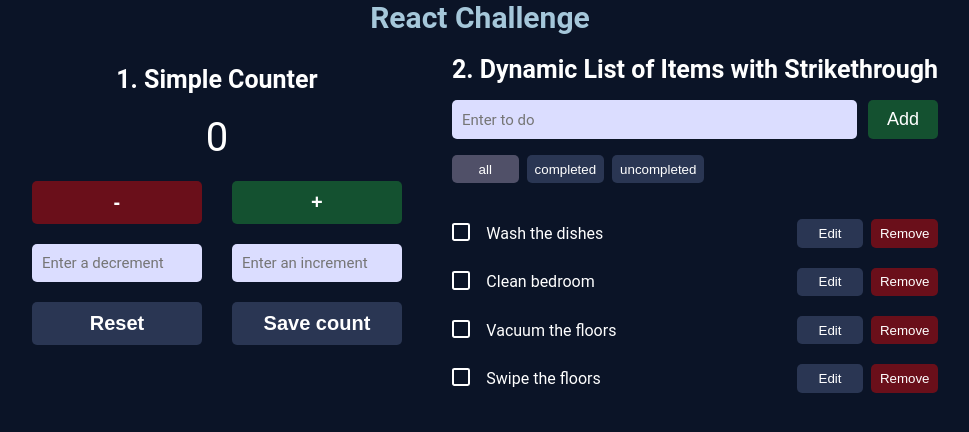
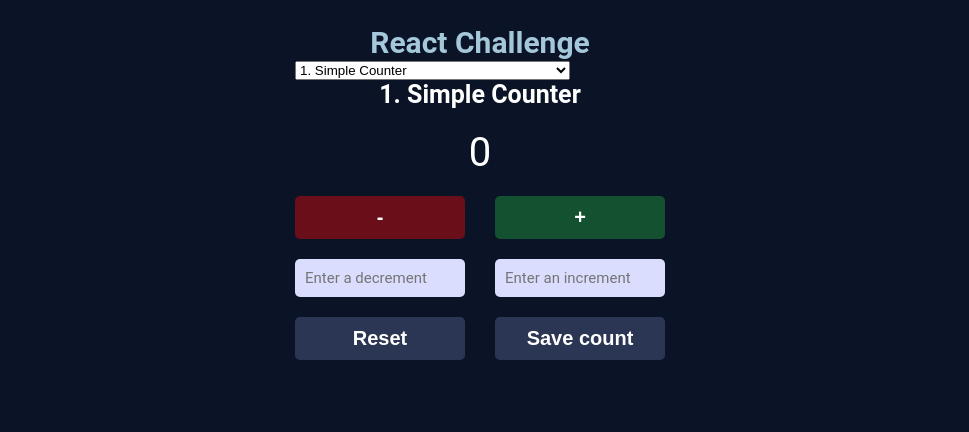
Before and after one commit to annieremeeva/react-challenge, a React (Vite) app: page / in a window 1280 px wide. Shown: the top 432 px of the page, without its empty margins (160-1129 px from the left). Built offline with nearby package versions, Linux system fonts and the light colour scheme.

Commit message:
color picker started

```diff
--- a/src/App.jsx
+++ b/src/App.jsx
@@ -1,15 +1,43 @@
 import './styles/index.sass'
 import SimpleCounter from "./components/simpleCounter.jsx";
 import ToDoList from "./components/toDoList/toDoList.jsx";
+import ColorPicker from "./components/colorPicker.jsx";
+import {useState} from "react";
 
 function App() {
+    const puzzles = [
+        {
+            value: '1',
+            name: '1. Simple Counter',
+            component: <SimpleCounter />,
+        },
+        {
+            value: '2',
+            name: '2. Dynamic List of Items with Strikethrough',
+            component: <ToDoList/>
+        },
+        {
+            value: '3',
+            name: '3. Color Picker',
+            component: <ColorPicker/>
+        }
+    ]
+    const [puzzle, setPuzzle] = useState(puzzles[0])
 
+    const handlePuzzleChange = (event) => {
+        console.log(event.target.value)
+        const filteredPuzzles = puzzles.filter((item) =>item.value === event.target.value)
+        console.log(filteredPuzzles)
+        setPuzzle(() => filteredPuzzles[0])
+    }
     return (
         <>
             <h1>React Challenge</h1>
+            <select onChange={(e) => handlePuzzleChange(e)} id="puzzles">{
+                puzzles.map((item, i) =>  <option key={i}  value={item.value}>{item.name}</option>)}
+            </select>
             <div className="main-wrapper">
-          <SimpleCounter/>
-          <ToDoList/>
+                {puzzle.component}
             </div>
 
         </>
--- /dev/null
+++ b/src/components/colorPicker.jsx
@@ -0,0 +1,24 @@
+import React, {useState} from 'react';
+
+function ColorPicker() {
+    const [color, setColor] = useState('#ffffff')
+    const initialRecentColors = [];
+    const [recentColors, setRecentColors] = useState(initialRecentColors);
+    const handleRecentColors = () => {
+        if (recentColors[0] !== color) {
+        setRecentColors( recentColors.length < 10  ? [color, ...recentColors] :[color, ...recentColors].slice(0, -1) );
+        }
+    }
+    return (
+        <div>
+            <div>
+                <input class="color-picker__input" value={color} onBlur={handleRecentColors} onChange={(e) => setColor(e.target.value)} type="color"/>
+
+                {color}
+            </div>
+            {recentColors}
+        </div>
+    );
+}
+
+export default ColorPicker;
--- /dev/null
+++ b/src/styles/_color-picker.sass
@@ -0,0 +1,5 @@
+.color-picker
+    &__input
+        background: none
+        width: 50px
+        height: 50px
--- a/src/styles/_simple-counter.sass
+++ b/src/styles/_simple-counter.sass
@@ -4,7 +4,6 @@
     flex-direction: column
     align-items: center
     gap: 20px
-    padding: 30px
     div
         display: flex
         gap: 30px
--- a/src/styles/_todo-list.sass
+++ b/src/styles/_todo-list.sass
@@ -3,7 +3,6 @@
     display: flex
     flex-direction: column
     gap: 1rem
-    padding: 20px
     &__todo
         display: flex
         gap: 1em
--- a/src/styles/index.sass
+++ b/src/styles/index.sass
@@ -1,5 +1,6 @@
 @use 'simple-counter'
 @use 'todo-list'
+@use 'color-picker'
 @use 'colors' as *
 *
     box-sizing: border-box
@@ -14,6 +15,7 @@ body
     flex-direction: column
     flex-wrap: wrap
     align-items: center
+    padding: 25px
 button
     border: none
     cursor: pointer
@@ -71,6 +73,14 @@ input
         &:checked
             &::before
                 transform: scale(1)
+    &[type="color"]
+        padding: 0
+        border: none
+        outline: none
+        border-radius: 0
+        &:focus
+            background: none
+            outline: none
 ul
     li
         list-style: none
```
Lines whose indentation alone changed are shown as unchanged.
